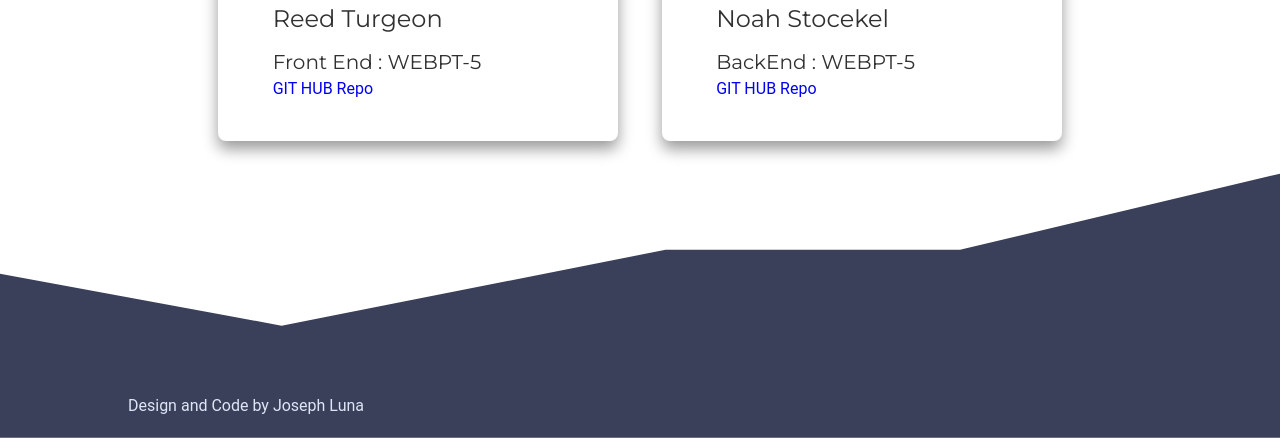
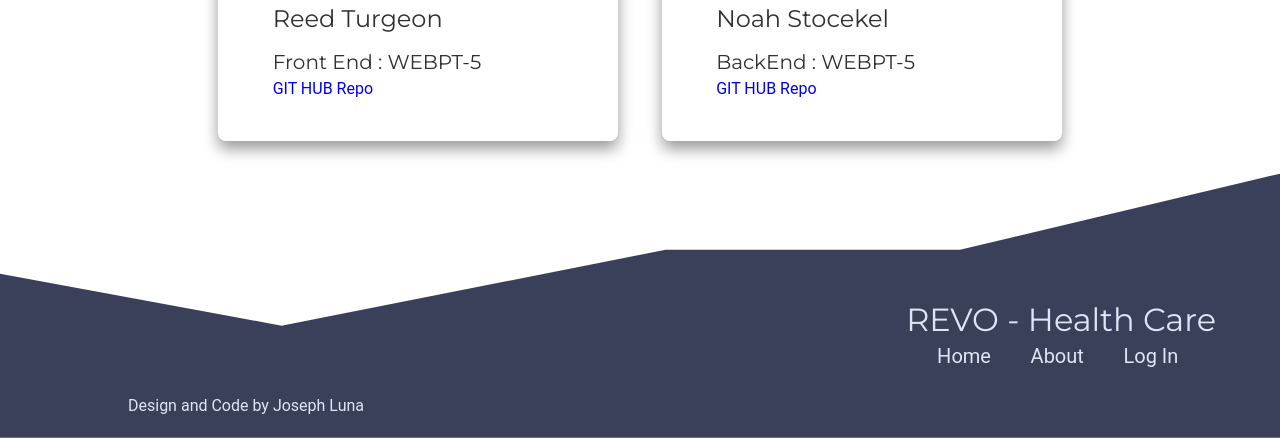
Before and after one commit to revolutionizehealth-pt-042219/buildweek-revolutionizeHealh-UI-Joseph-Luna, a plain HTML site: page about.html in a window 1280 px wide. Shown: the part 1971-2409 px from the top of the page. Drawn offline with nearby package versions, Linux system fonts and the light colour scheme; a script that the page names is missing.

Commit message:
adding footer nav, display none on mobile 500 px

```diff
--- a/about.html
+++ b/about.html
@@ -50,6 +50,14 @@
 <div id="bg-3">
     <div class="footer-container">
         <p>Design and Code by Joseph Luna</p>
+             <div class="nav-wrapper-bottom">
+                <h2 class="nav-logo">REVO - Health Care</h2>
+                <nav class="bottom-nav">
+                    <a href="index.html">Home</a>
+                    <a href="about.html">About</a>
+                    <a href="#">Log In</a>
+                </nav>
+          </div>
     </div>
 </div>
 
--- a/less/footer.less
+++ b/less/footer.less
@@ -7,7 +7,7 @@
     background-color: @darkest-blue;
     position: absolute;
     bottom:0;
-    z-index:-3;
+
 
     .footer-container{
 
@@ -16,8 +16,42 @@
         position: absolute;
         bottom: 10px;
         left:10%
+      }
 
+
+    .nav-wrapper-bottom{
+      position:absolute;
+      right:5%;
+      bottom:18%;
+      color:@lightest-blue;
+
+      @media @phone{
+        display:none;
       }
+
+      a{
+        color:@lightest-blue;
+        text-decoration: none;
+        font-size:2.0rem;
+        padding: 2%;
+        margin-left: 8%;
+
+        @media @phone {
+            text-align: center;
+
+        }
+
     }
 
+    a:hover{
+      color: lighten(@lightest-blue, 100%);
+      text-shadow: 2px 5px 10px rgba(0, 0, 0, 0.7);
+      @media @phone{
+          background-color: darken(@accent-purple, 20%);
+      }
   }
+
+  }
+
+  }
+}
--- a/less/nav.less
+++ b/less/nav.less
@@ -210,4 +210,6 @@
      }
 
     }
+
+
 }
```
Also changed, not shown: index.html (+8 -0 lines), css/index.css.
